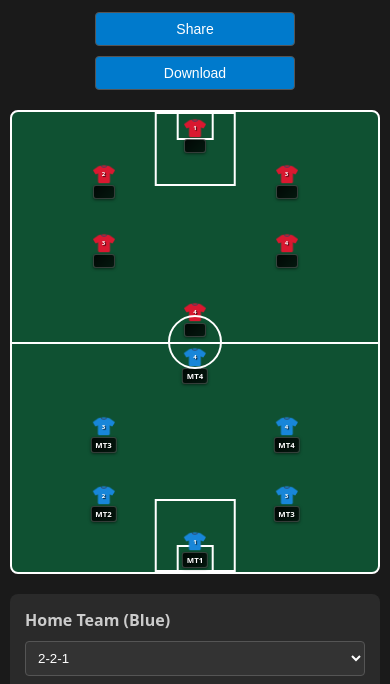
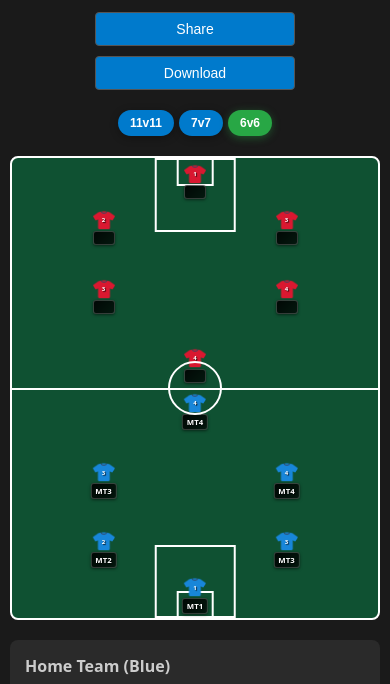
Before and after one commit to shafeek-tk/football-formation-builder, a plain HTML site: page 6s.html in a window 390 px wide. Shown: the part 127-811 px from the top of the page. Drawn offline with Linux system fonts and the light colour scheme.

Commit message:
Fix mobile navigation overlap - move mode toggle below header on mobile

```diff
--- a/6s.html
+++ b/6s.html
@@ -79,8 +79,8 @@
             .controls select,.controls button{width:200px}
             .field{width:95vw;height:55vh}
             .player-controls{grid-template-columns:1fr;gap:15px}
-            .mode-toggle{top:10px;right:10px;flex-direction:column;gap:2px}
-            .mode-btn{padding:4px 8px;font-size:10px}
+            .mode-toggle{position:relative;top:auto;right:auto;margin-top:15px;justify-content:center}
+            .mode-btn{padding:6px 12px;font-size:12px}
         }
     </style>
 </head>
```
Also changed, not shown: 7s.html (+2 -2 lines), index.html (+2 -2 lines), Screenshot 2025-12-25 at 3.37.57 PM.png (deleted), Screenshot 2025-12-25 at 3.38.19 PM.png (deleted), WhatsApp Image 2025-12-25 at 4.42.46 PM.jpeg (added), favicon.svg (deleted).
